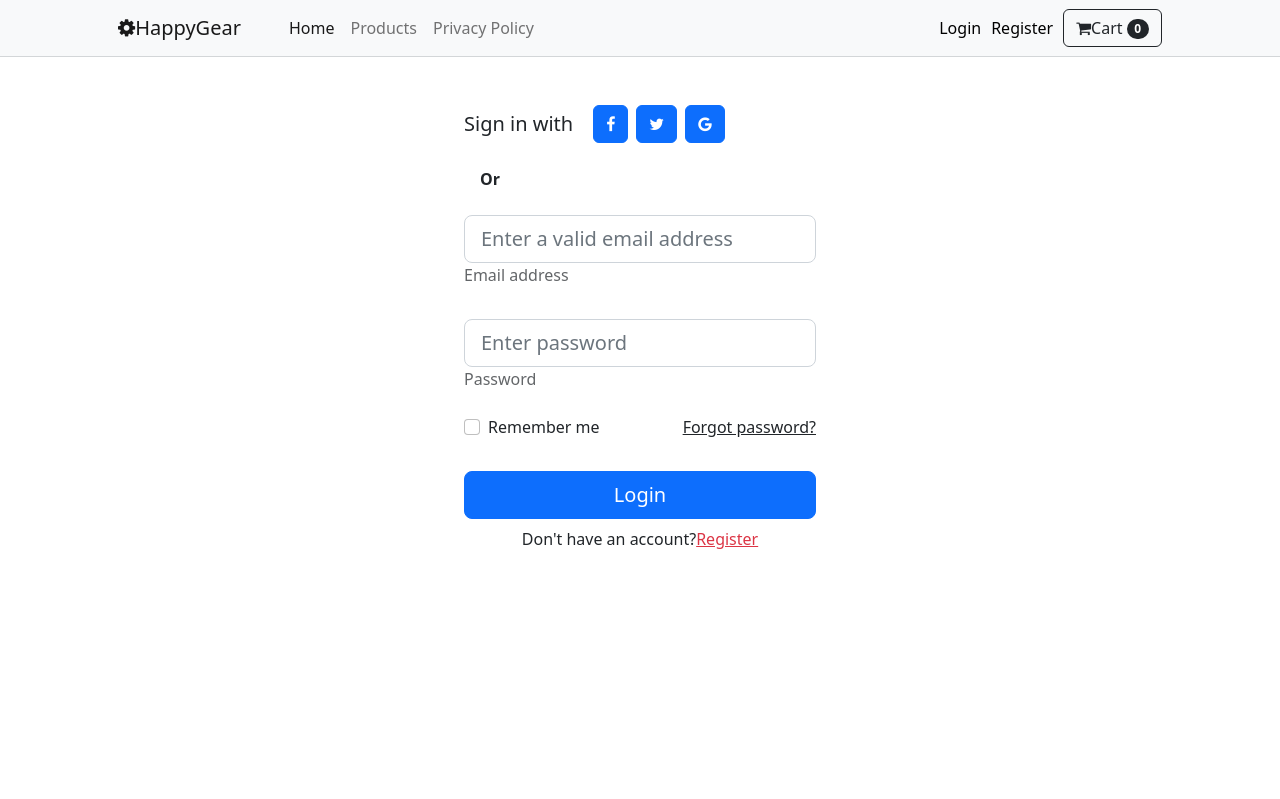
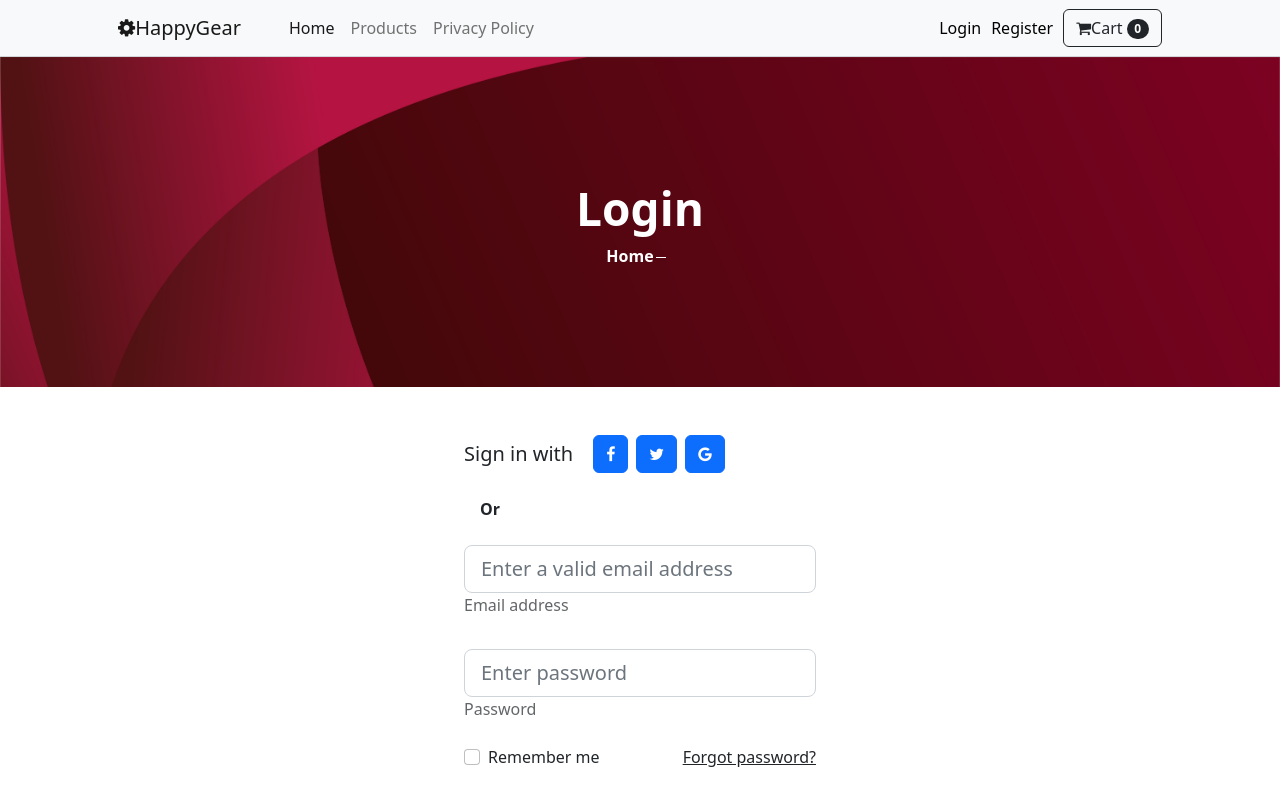
Before and after one commit to nhduchuy2306/HappyGearFE, a React (Create React App) app: page /login in a window 1280 px wide. Shown: the top 799 px of the page. Built offline with nearby package versions, Linux system fonts and the light colour scheme.

Commit message:
modify login and register

```diff
--- a/src/components/Login/Login.js
+++ b/src/components/Login/Login.js
@@ -1,9 +1,12 @@
 import React from "react";
 import { Link } from "react-router-dom";
+import Banner from './../../pages/Banner/Banner';
+import BannerImg from "../../assets/2abcd1.jpg"
 
 function Login() {
   return (
     <>
+      <Banner image={BannerImg} title="Login" name=""/>
       <section className="mt-5" style={{height: "800px"}}>
         <div className="container" style={{width:"400px"}}>
           <div className="row d-flex justify-content-center align-items-center">
--- a/src/components/Register/Register.js
+++ b/src/components/Register/Register.js
@@ -1,9 +1,12 @@
 import React from "react";
 import "./Register.scss";
+import Banner from './../../pages/Banner/Banner';
+import BannerImg from "../../assets/2abcd1.jpg"
 
 function Register() {
   return (
     <>
+      <Banner image={BannerImg} title="Register" name=""/>
       <section className="gradient-custom" style={{height: "800px"}}>
         <div className="container py-5 h-100">
           <div className="row justify-content-center align-items-center h-100">
```
